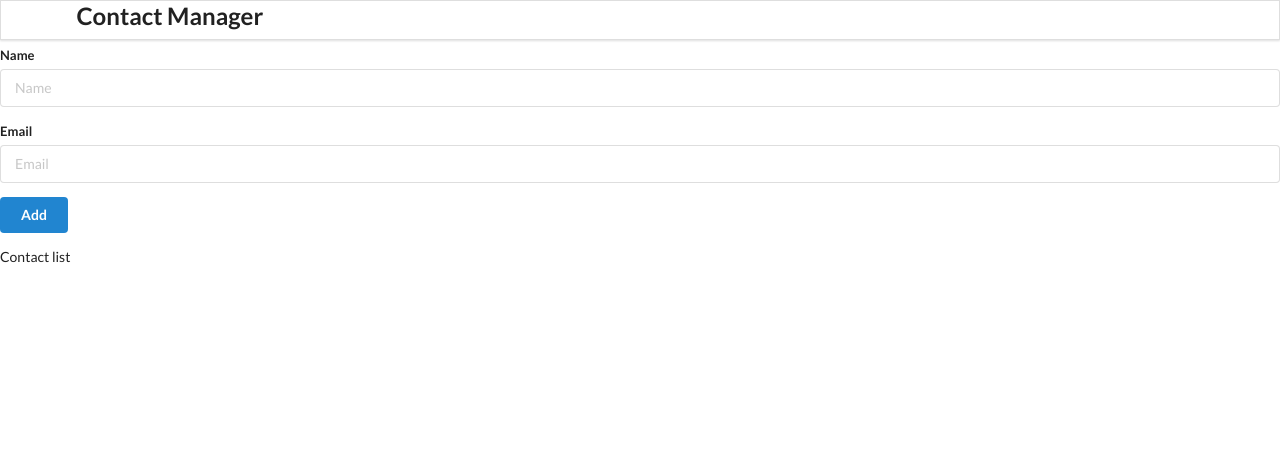
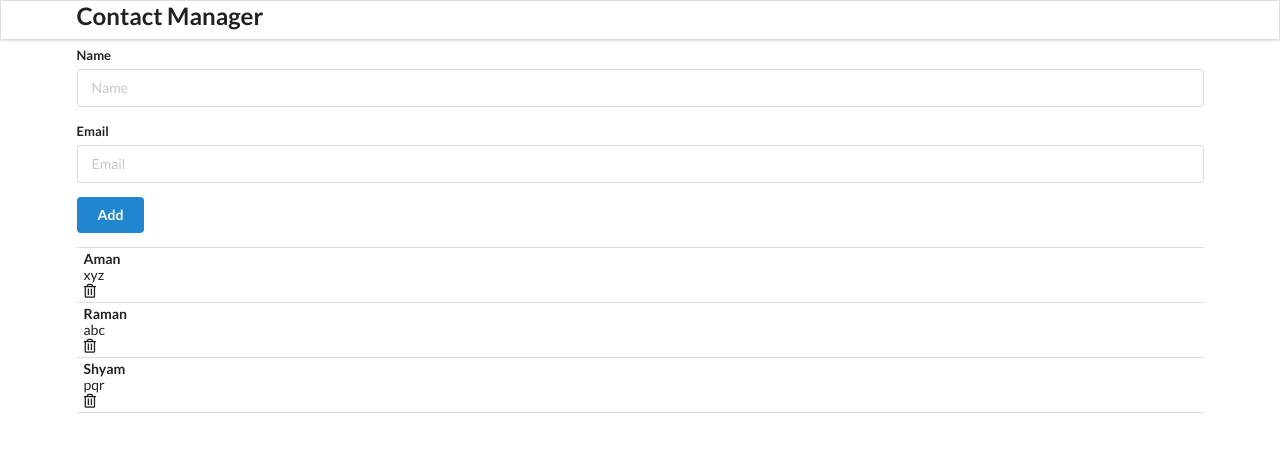
Before and after one commit to vivek-anand-singh/contact-app, a React (Create React App) app: page / in a window 1280 px wide. Shown: the top 452 px of the page. Built offline with nearby package versions, Linux system fonts and the light colour scheme.

Commit message:
Contact List

```diff
--- a/src/components/App.js
+++ b/src/components/App.js
@@ -5,11 +5,29 @@ import AddContact from './AddContact';
 import ContactList from './ContactList';
 
 function App() {
+  const contacts = [
+    {
+      id: "1",
+      name: "Aman",
+      email: "xyz"
+    },
+    {
+      id: "2",
+      name: "Raman",
+      email: "abc"
+    },
+    {
+      id: "3",
+      name: "Shyam",
+      email: "pqr"
+    }
+  ]
+
   return (
-    <div>
+    <div className="ui container">
       <Header />
       <AddContact />
-      <ContactList />
+      <ContactList contacts={contacts}/>
     </div>
   );
 }
--- a/src/components/ContactList.js
+++ b/src/components/ContactList.js
@@ -1,9 +1,21 @@
 import React from "react";
 
-const ContactList = () => {
+const ContactList = (props) => {
+    console.log(props);
+    const renderContactList = props.contacts.map((contact) => {
+        return (
+            <div className="item">
+                <div className="content">
+                    <div className="header">{contact.name}</div>
+                    <div>{contact.email}</div>
+                </div>
+                <i className="trash alternate outline icon"></i>
+            </div>
+        );
+    });
     return (
         <div className="ui celled list">
-            Contact list
+            {renderContactList}
         </div>
     )
 }
```
